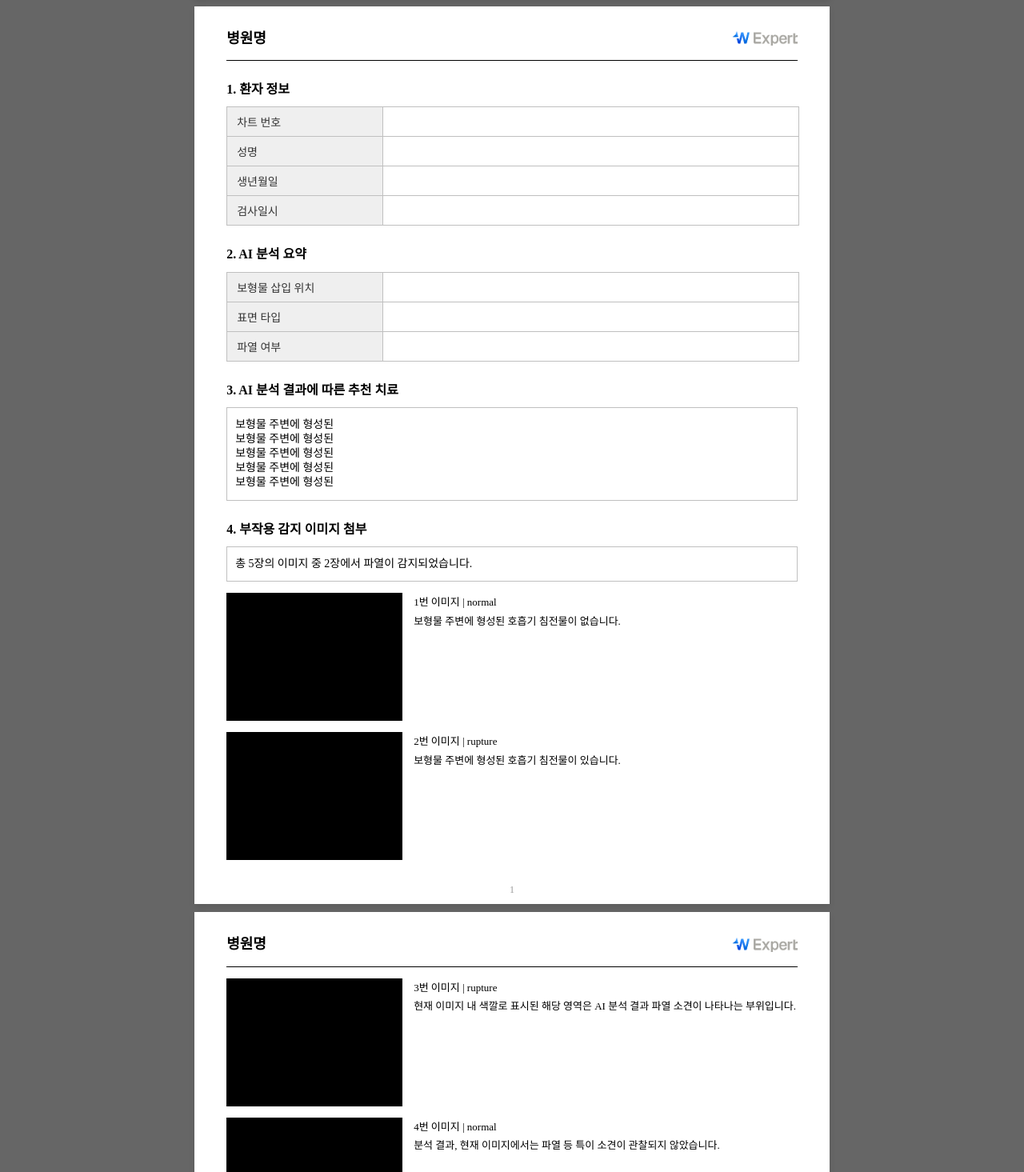
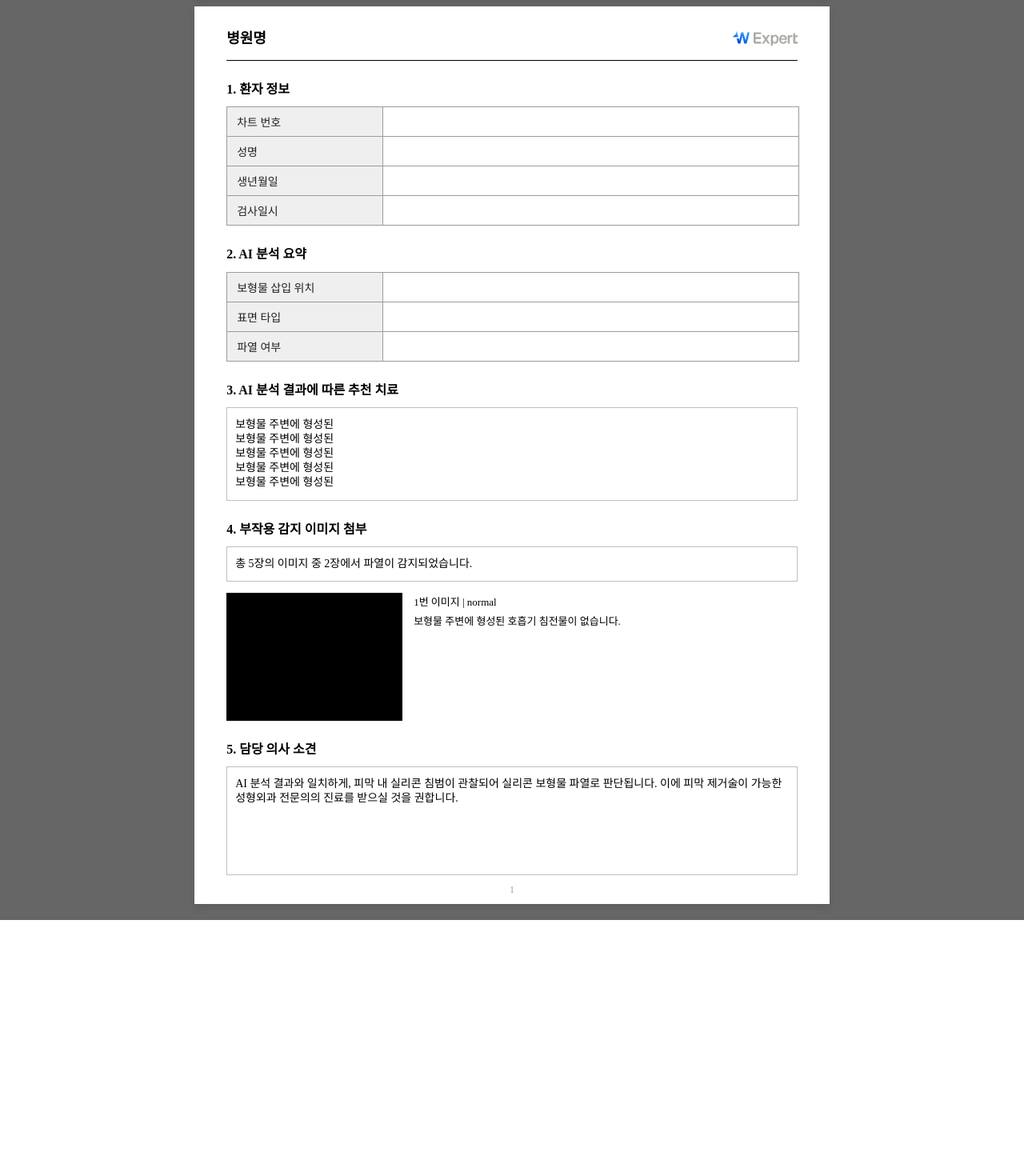
Before and after one commit to wai-admin/wexpert-report, a React (Vite) app: page / in a window 1280 px wide. Shown: the part 1145-2610 px from the top of the page at 80% size. After the commit the page ends 2295 px from the top, so only its background shows below. Built offline with nearby package versions, Linux system fonts and the light colour scheme.

Commit message:
feat: 컬러 조정

```diff
--- a/src/constants/mock.ts
+++ b/src/constants/mock.ts
@@ -4,65 +4,65 @@
     status: "normal",
     description: "보형물 주변에 형성된 호흡기 침전물이 없습니다.",
   },
-  {
-    id: 2,
-    status: "rupture",
-    description: "보형물 주변에 형성된 호흡기 침전물이 있습니다.",
-  },
-  {
-    id: 3,
-    status: "rupture",
-    description:
-      "현재 이미지 내 색깔로 표시된 해당 영역은 AI 분석 결과 파열 소견이 나타나는 부위입니다.",
-  },
-  {
-    id: 4,
-    status: "normal",
-    description:
-      "분석 결과, 현재 이미지에서는 파열 등 특이 소견이 관찰되지 않았습니다.",
-  },
-  {
-    id: 5,
-    status: "normal",
-    description:
-      "분석 결과, 현재 이미지에서는 파열 등 특이 소견이 관찰되지 않았습니다.",
-  },
-  {
-    id: 6,
-    status: "normal",
-    description:
-      "분석 결과, 현재 이미지에서는 파열 등 특이 소견이 관찰되지 않았습니다.",
-  },
-  {
-    id: 7,
-    status: "normal",
-    description:
-      "분석 결과, 현재 이미지에서는 파열 등 특이 소견이 관찰되지 않았습니다.",
-  },
-  {
-    id: 8,
-    status: "normal",
-    description:
-      "분석 결과, 현재 이미지에서는 파열 등 특이 소견이 관찰되지 않았습니다.",
-  },
-  {
-    id: 10,
-    status: "normal",
-    description:
-      "분석 결과, 현재 이미지에서는 파열 등 특이 소견이 관찰되지 않았습니다.",
-  },
-  {
-    id: 11,
-    status: "normal",
-    description:
-      "분석 결과, 현재 이미지에서는 파열 등 특이 소견이 관찰되지 않았습니다.",
-  },
-  {
-    id: 12,
-    status: "normal",
-    description:
-      "분석 결과, 현재 이미지에서는 파열 등 특이 소견이 관찰되지 않았습니다.",
-  },
+  // {
+  //   id: 2,
+  //   status: "rupture",
+  //   description: "보형물 주변에 형성된 호흡기 침전물이 있습니다.",
+  // },
+  // {
+  //   id: 3,
+  //   status: "rupture",
+  //   description:
+  //     "현재 이미지 내 색깔로 표시된 해당 영역은 AI 분석 결과 파열 소견이 나타나는 부위입니다.",
+  // },
+  // {
+  //   id: 4,
+  //   status: "normal",
+  //   description:
+  //     "분석 결과, 현재 이미지에서는 파열 등 특이 소견이 관찰되지 않았습니다.",
+  // },
+  // {
+  //   id: 5,
+  //   status: "normal",
+  //   description:
+  //     "분석 결과, 현재 이미지에서는 파열 등 특이 소견이 관찰되지 않았습니다.",
+  // },
+  // {
+  //   id: 6,
+  //   status: "normal",
+  //   description:
+  //     "분석 결과, 현재 이미지에서는 파열 등 특이 소견이 관찰되지 않았습니다.",
+  // },
+  // {
+  //   id: 7,
+  //   status: "normal",
+  //   description:
+  //     "분석 결과, 현재 이미지에서는 파열 등 특이 소견이 관찰되지 않았습니다.",
+  // },
+  // {
+  //   id: 8,
+  //   status: "normal",
+  //   description:
+  //     "분석 결과, 현재 이미지에서는 파열 등 특이 소견이 관찰되지 않았습니다.",
+  // },
+  // {
+  //   id: 10,
+  //   status: "normal",
+  //   description:
+  //     "분석 결과, 현재 이미지에서는 파열 등 특이 소견이 관찰되지 않았습니다.",
+  // },
+  // {
+  //   id: 11,
+  //   status: "normal",
+  //   description:
+  //     "분석 결과, 현재 이미지에서는 파열 등 특이 소견이 관찰되지 않았습니다.",
+  // },
+  // {
+  //   id: 12,
+  //   status: "normal",
+  //   description:
+  //     "분석 결과, 현재 이미지에서는 파열 등 특이 소견이 관찰되지 않았습니다.",
+  // },
   // {
   //   id: 13,
   //   status: "normal",
--- a/src/pages/PrintPage.tsx
+++ b/src/pages/PrintPage.tsx
@@ -19,7 +19,7 @@
 
   return (
     <div className="print-preview-container">
-      {/* <PrintButton printRef={printRef} /> */}
+      <PrintButton printRef={printRef} />
       {receivedMessage && (
         <div>
           받은 메시지:{" "}
--- a/src/style/components/cover.css
+++ b/src/style/components/cover.css
@@ -17,7 +17,7 @@
 
 .cover-description {
   font-size: 14px;
-  color: rgb(102, 102, 102);
+  color: #525252;
 }
 
 .cover-reposition {
@@ -53,5 +53,5 @@
 
 .cover-footer-text {
   font-size: 14px;
-  color: rgb(185, 185, 185);
+  color: #9e9e9e;
 }
--- a/src/style/components/table.css
+++ b/src/style/components/table.css
@@ -21,7 +21,7 @@
   flex-direction: row;
   width: 100%;
   height: 36px;
-  border: 1px solid #c0c0c0;
+  border: 1px solid #9c9c9c;
 }
 
 table tr:not(:first-child) {
@@ -35,10 +35,10 @@
   align-items: center;
   padding: 0px 12px;
   background-color: rgb(239, 239, 239);
-  border-right: 1px solid #c0c0c0;
+  border-right: 1px solid #9c9c9c;
   font-size: 14px;
   font-weight: 500;
-  color: #333;
+  color: #212121;
 }
 
 .td-value {
@@ -50,5 +50,5 @@
   background-color: white;
   font-size: 14px;
   font-weight: 500;
-  color: #333;
+  color: #212121;
 }
--- a/src/style/print.css
+++ b/src/style/print.css
@@ -29,4 +29,28 @@
   @page :right {
     margin-right: 0;
   }
+
+  /* cover-background 이미지 특별 처리 */
+  .cover-background {
+    width: 100% !important;
+    max-width: 100% !important;
+    height: auto !important;
+  }
+
+  /* A4 페이지 컨테이너 */
+  .a4-page {
+    width: 210mm !important;
+    height: 297mm !important;
+    margin: 0 !important;
+    padding: 0 !important;
+    overflow: hidden !important;
+  }
+
+  /* cover-footer 위치 조정 */
+  .cover-footer {
+    position: absolute !important;
+    left: 0 !important;
+    bottom: 20px !important;
+    width: 100% !important;
+  }
 }
--- a/src/style/templates.css
+++ b/src/style/templates.css
@@ -66,7 +66,7 @@
 .page-number {
   font-size: 12px;
   font-weight: 500;
-  color: rgb(153, 153, 153);
+  color: #9e9e9e;
 }
 
 @media print {
```
